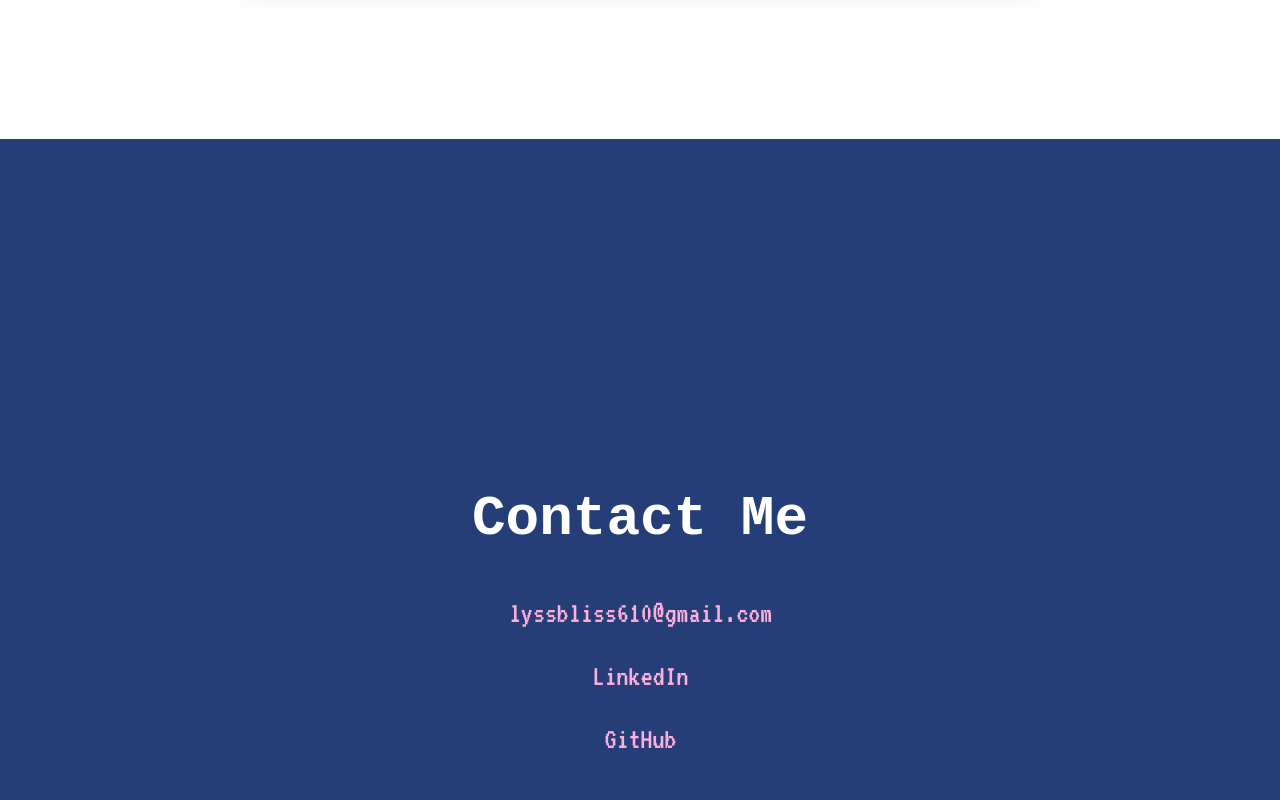
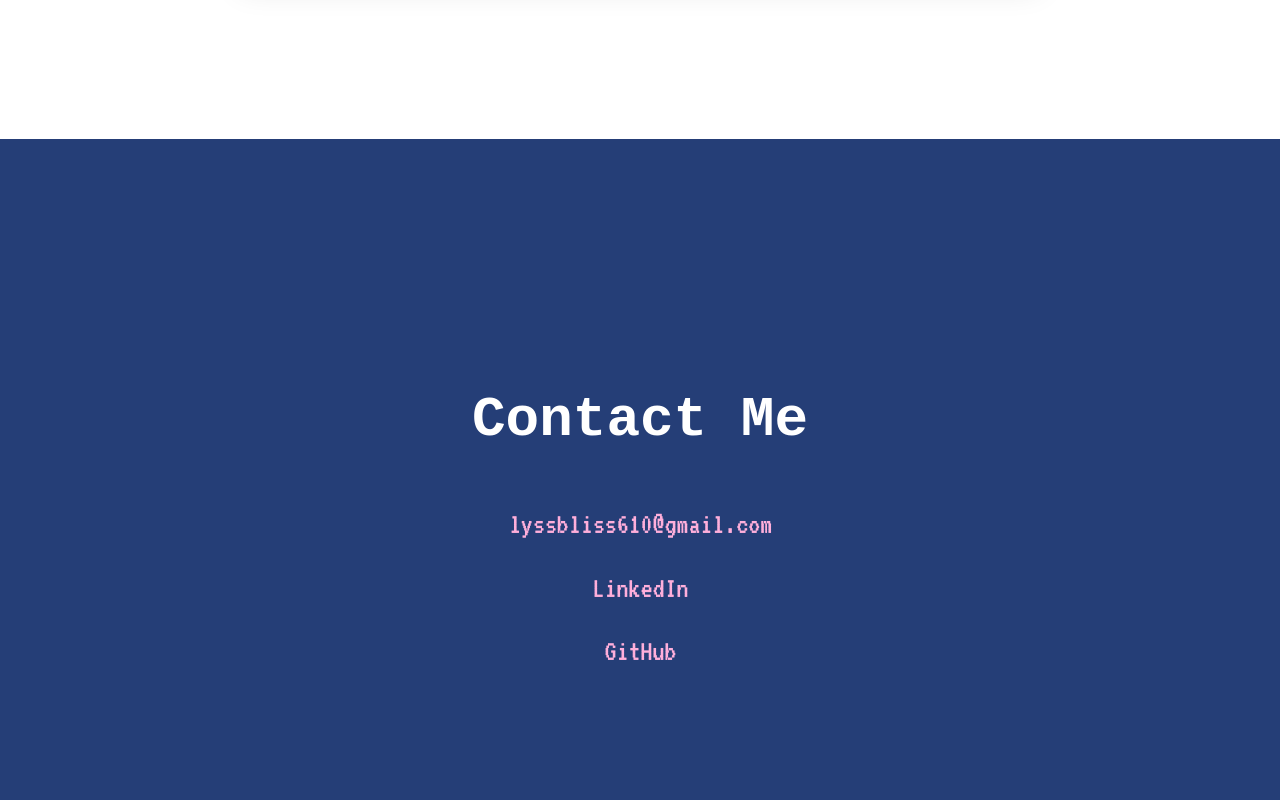
Before and after one commit to alynguyxn/alyssa-portfolio, a React (Vite) app: page / in a window 1280 px wide. Shown: the part 3460-4260 px from the top of the page. Built offline with nearby package versions, Linux system fonts and the light colour scheme; a web font is replaced by a local one.

Commit message:
formatting contact section

```diff
--- a/src/index.css
+++ b/src/index.css
@@ -1175,24 +1175,24 @@ button:focus-visible {
 /* contact */
 /* contact */
 #contact {
-  background-color: #253E77 !important; /* Navy Blue */
-
-  /* 1. Makes the section fill the entire screen */
+  background-color: #253E77 !important;
   min-height: 100vh;
-
   width: 100% !important;
   max-width: none !important;
-
-  /* 2. THE GAP KILLER: Pulls this section up by 1px to overlap the resume section */
   margin-top: -1px !important;
   margin-bottom: 0 !important;
 
   display: flex;
   flex-direction: column;
   align-items: center;
-  justify-content: center; /* Centers the content vertically in that 100vh */
 
-  padding: 80px 20px;
+  /* 1. Change this from 'center' to 'flex-start' */
+  justify-content: flex-start;
+
+  /* 2. Add padding-top to manually position the content */
+  /* This moves the "Contact Me" title to a better height */
+  padding: 15vh 20px 80px 20px;
+
   box-sizing: border-box;
   scroll-margin-top: 70px;
   position: relative;
@@ -1201,9 +1201,12 @@ button:focus-visible {
 
 #contact h2 {
   font-family: 'Dotemp', monospace !important;
-  color: #FFFFFF !important; /* White as requested */
+  color: #FFFFFF !important;
   font-size: 3.5rem;
-  margin-bottom: 30px;
+
+  /* 3. Tighten the margin above and below the header */
+  margin-top: 0;
+  margin-bottom: 40px;
 }
 
 .contact-links {
```
